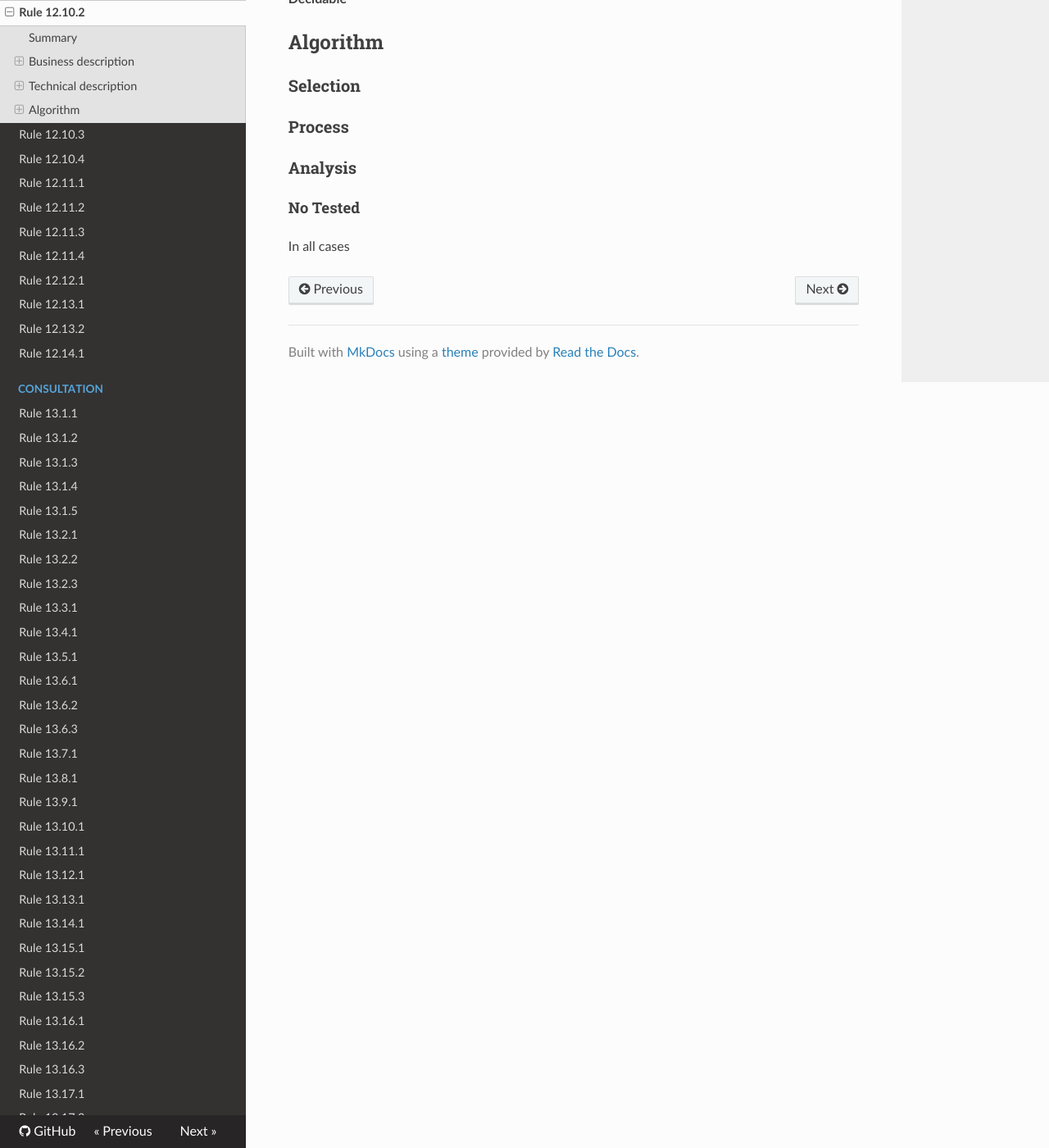
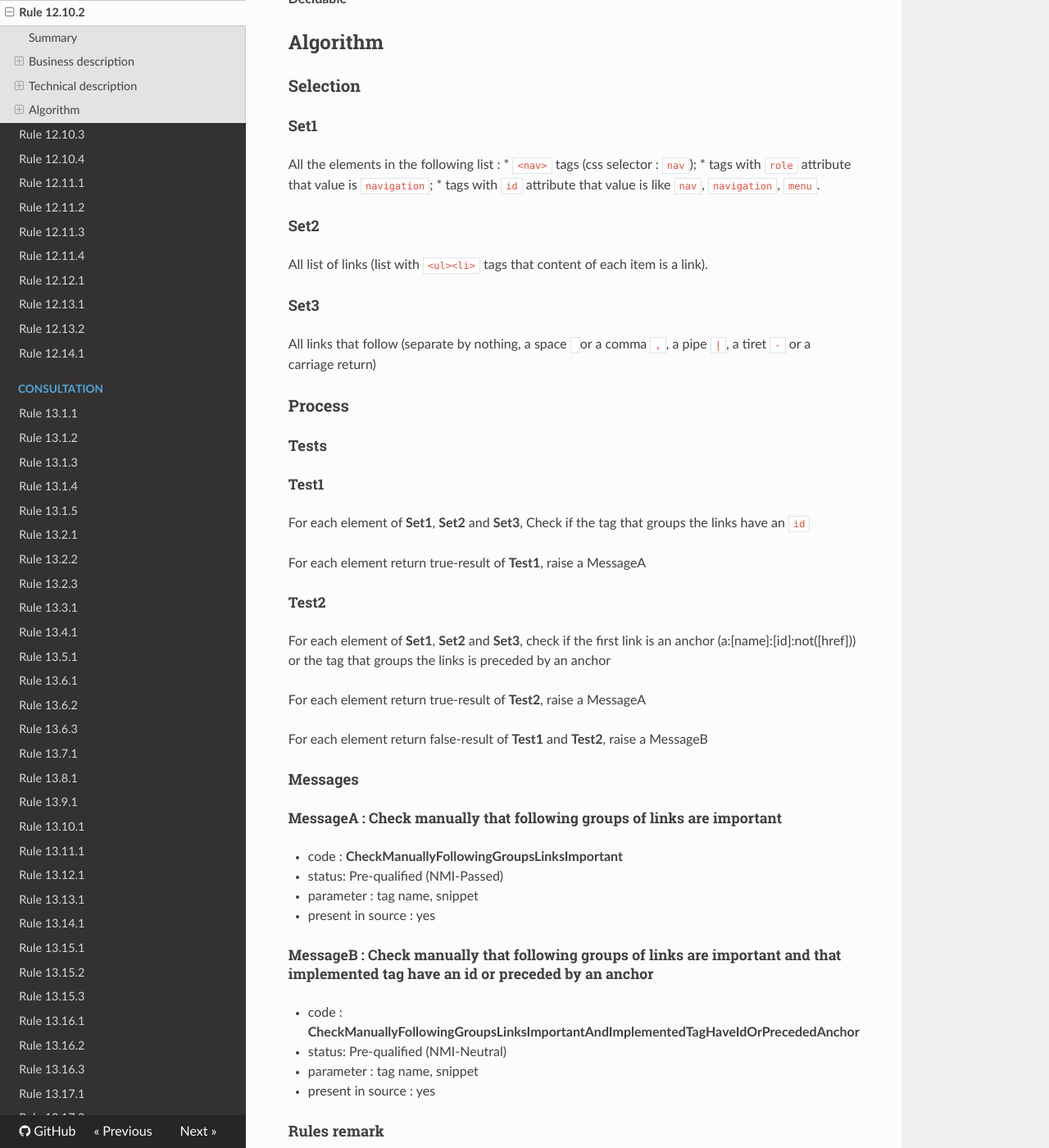
Before and after one commit to Tanaguru/RGAA3-2016, an MkDocs documentation site: the page built from docs/Rule-12-10-2.md, in a window 1280 px wide and 1400 px high, scrolled down 1077 px. Shown: the whole window at 82% size. Built offline with MkDocs 1.6.1, drawn with Linux system fonts in a browser that asks for light colours; nearby versions of some CDN libraries; old or Windows-style settings are respelled for this version of MkDocs; some of the changed text lies outside the part shown.

Commit message:
Update tests 12.10.2

```diff
--- a/docs/Rule-12-10-2.md
+++ b/docs/Rule-12-10-2.md
@@ -22,7 +22,6 @@ Dans chaque page Web, chaque groupe de liens importants v&eacute;rifie-t-il une
  *  La balise structurant le groupe de liens importants est imm&eacute;diatement pr&eacute;c&eacute;d&eacute;e, dans le code source, d'une `ancre nomm&eacute;e`
  *  La balise lien du groupe est imm&eacute;diatement pr&eacute;c&eacute;d&eacute;e, dans le code source, d'une `ancre nomm&eacute;e`
 
-
 ### Level
 
 **A**
@@ -41,10 +40,73 @@ Dans chaque page Web, chaque groupe de liens importants v&eacute;rifie-t-il une
 
 ### Selection
 
+#### Set1
+
+All the elements in the following list :
+ *  `<nav>` tags (css selector : `nav`);
+ *  tags with `role` attribute that value is `navigation`;
+ *  tags with `id` attribute that value is like `nav`, `navigation`, `menu`.
+
+#### Set2
+
+All list of links (list with `<ul><li>` tags that content of each item is a link).
+
+#### Set3
+
+All links that follow (separate by nothing, a space ` ` or a comma `,`, a pipe ` | `, a tiret `-` or a carriage return)
+
 ### Process
+
+#### Tests
+
+##### Test1
+
+For each element of **Set1**, **Set2** and **Set3**, Check if the tag that groups the links have an `id`
+
+For each element return true-result of **Test1**, raise a MessageA
+
+##### Test2
+
+For each element of **Set1**, **Set2** and **Set3**, check if the first link is an anchor (a:[name]:[id]:not([href])) or the tag that groups the links is preceded by an anchor
+
+For each element return true-result of **Test2**, raise a MessageA
+
+For each element return false-result of **Test1** and **Test2**, raise a MessageB
+
+#### Messages
+
+##### MessageA : Check manually that following groups of links are important
+
+-    code : **CheckManuallyFollowingGroupsLinksImportant**
+-    status: Pre-qualified (NMI-Passed)
+-    parameter : tag name, snippet
+-    present in source : yes
+
+##### MessageB : Check manually that following groups of links are important and that implemented tag have an id or preceded by an anchor
+
+-    code : **CheckManuallyFollowingGroupsLinksImportantAndImplementedTagHaveIdOrPrecededAnchor**
+-    status: Pre-qualified (NMI-Neutral)
+-    parameter : tag name, snippet
+-    present in source : yes
+
+#### Rules remark
+
+ * CheckManuallyFollowingGroupsLinksImportant (fr): V&eacute;rifier manuellement que les groupes de liens suivants sont important:
+ * CheckManuallyFollowingGroupsLinksImportant (en): Check manually that following groups of links are important:
+
+ * CheckManuallyFollowingGroupsLinksImportantAndImplementedTagHaveIdOrPrecededAnchor (fr): V&eacute;rifier manuellement que les groupes de liens suivants sont important et que la balises qui les regroupe a un identifiant ou est pr&eacute;c&eacute;d&eacute; d'une ancre :
+ * CheckManuallyFollowingGroupsLinksImportantAndImplementedTagHaveIdOrPrecededAnchor (en): Check manually that following groups of links are important and that implemented tag have an id or preceded by an anchor:
+
+### Accede Web guidelines
+
+ * Rgaa32016-12-10-2-Accedeweb-HTML-12-2
 
 ### Analysis
 
-#### No Tested
+#### Not Applicable
+
+The page has no group of link (**Set1**, **Set2** and **Set3** are empty)
+
+#### Pre-qualified
 
 In all cases
```
Also changed, not shown: 3 other files.
